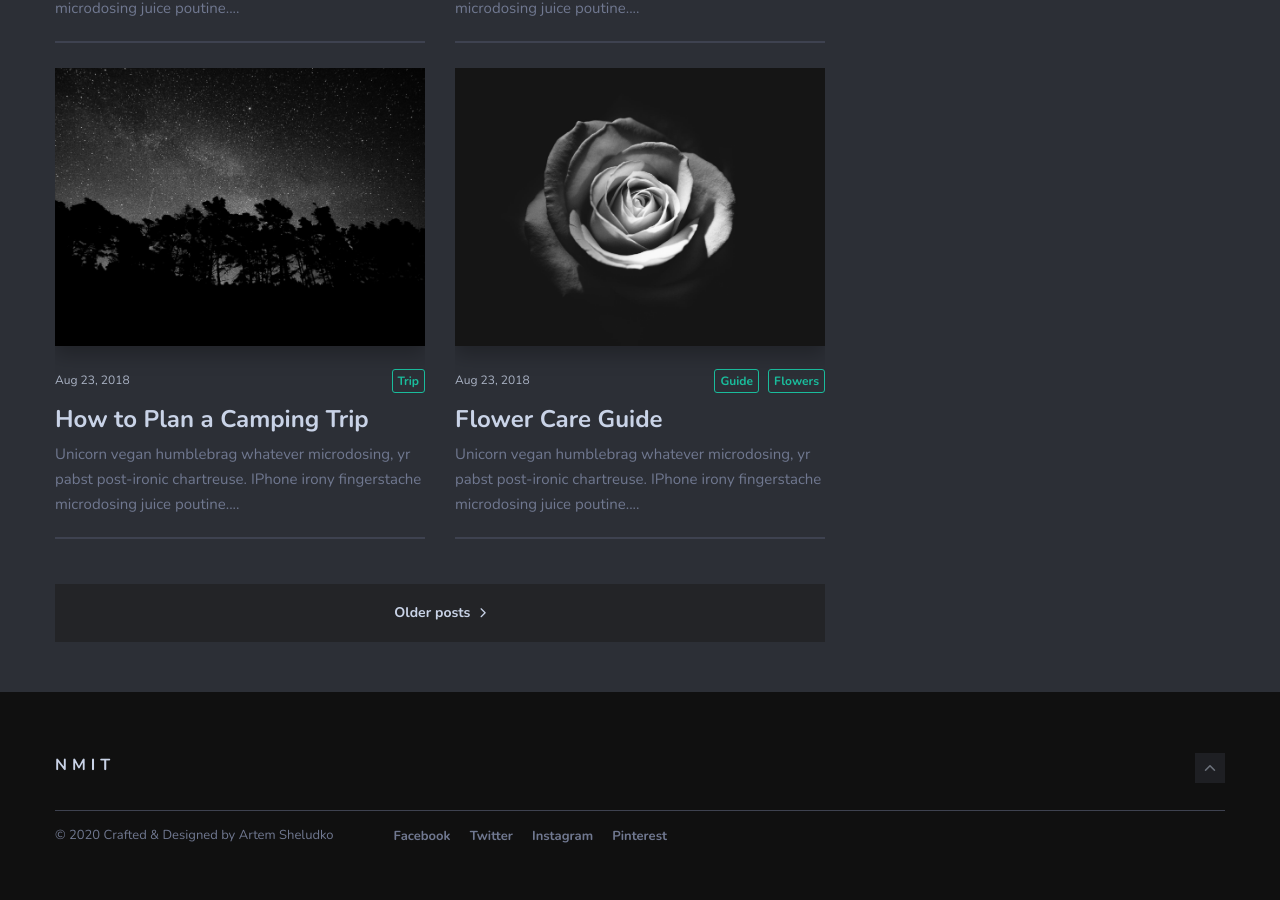
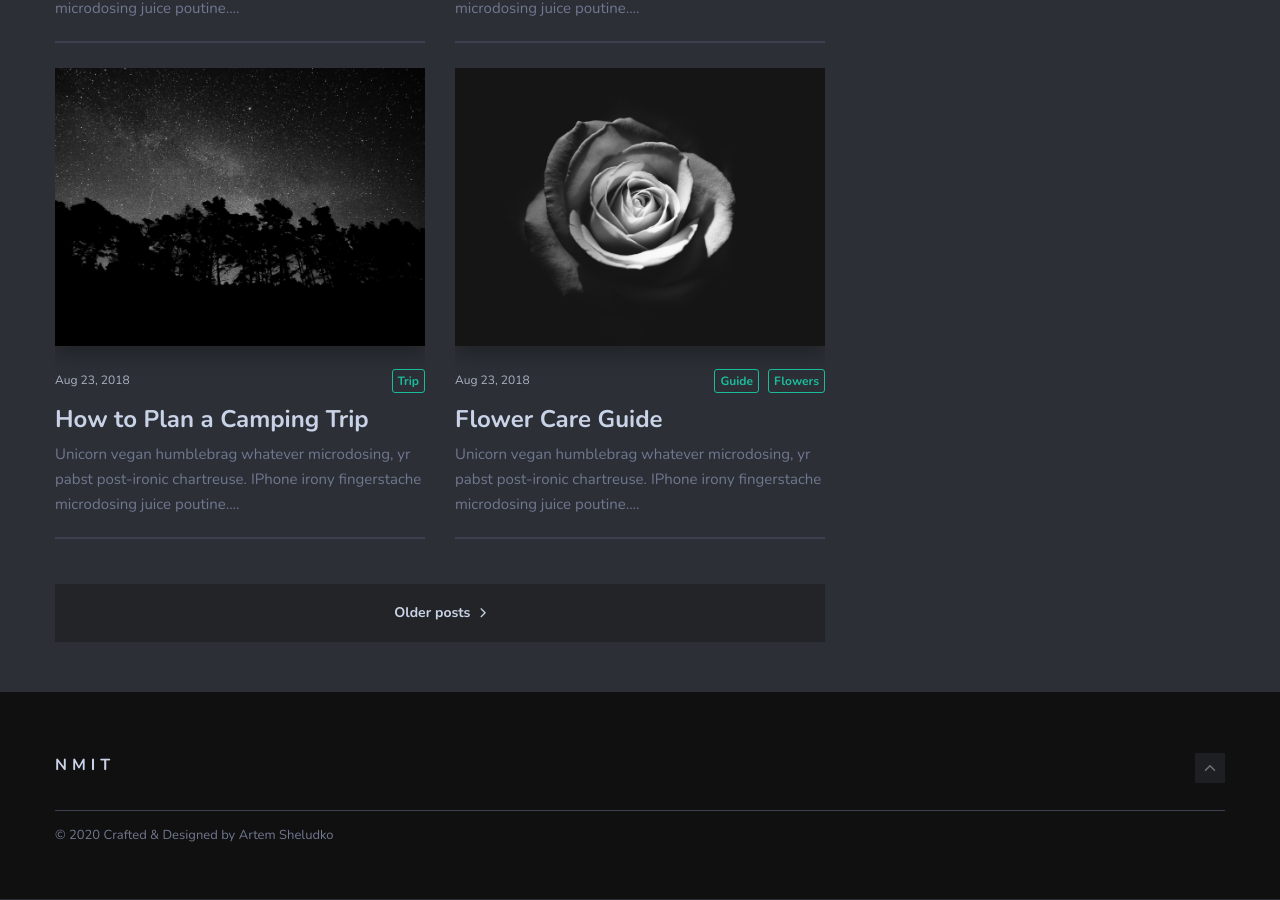
Before and after one commit to larsoliverdam/nmit, a Jekyll site: the page built from index.html, in a window 1280 px wide and 900 px high, scrolled down 1648 px. Built offline with Jekyll 4.4.1, drawn with Linux system fonts in a browser that asks for light colours; nearby versions of some CDN libraries; the list of posts is cut into pages by our own code.

Commit message:
comment out social media in footer

```diff
--- a/_includes/footer.html
+++ b/_includes/footer.html
@@ -12,7 +12,7 @@
           <div class="copyright">
             <p>&copy; {{site.time | date: '%Y'}} Crafted & Designed by <a href="https://github.com/artemsheludko">Artem Sheludko</a></p>
           </div>
-          <div class="footer-social">
+          <!-- <div class="footer-social">
             <ul class="list-reset">
               {% if site.facebook %}
               <li><a href="{{ site.facebook }}">Facebook</a></li>
@@ -28,7 +28,7 @@
 
               {% if site.pinterest %}
               <li><a href="{{ site.pinterest }}">Pinterest</a></li>
-              {% else %} {% endif %}
+              {% else %} {% endif %} -->
             </ul>
           </div>
         </div>
```
